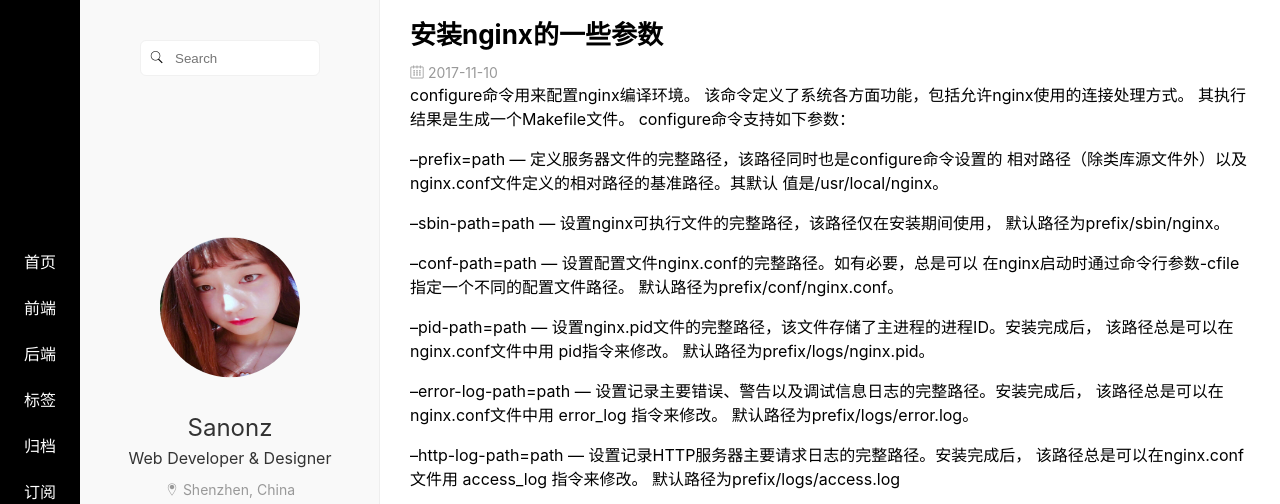
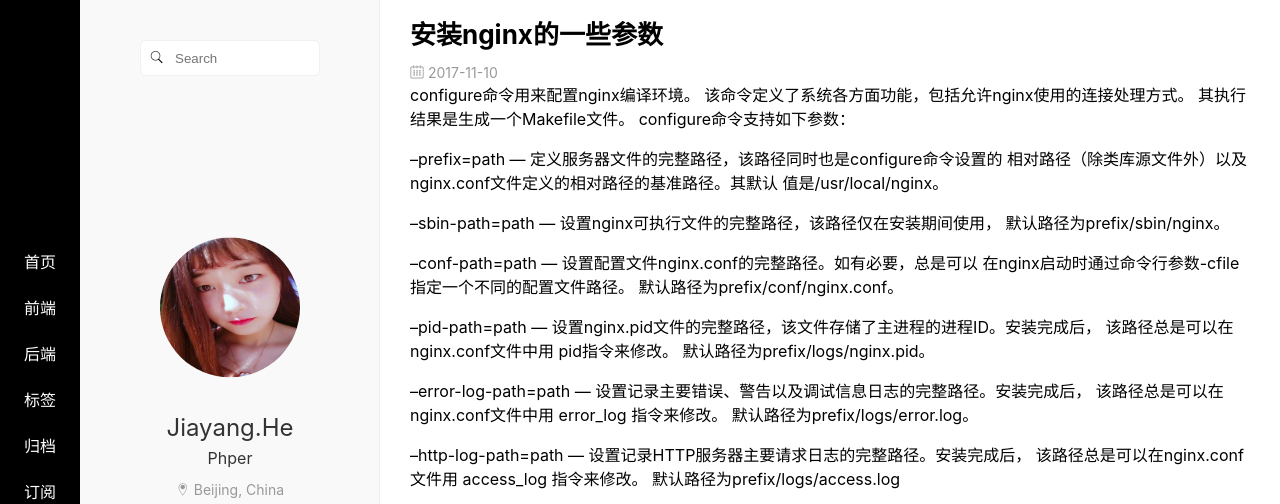
Before and after one commit to hejiayang/hejiayang.github.io, a plain HTML site: page 2017/11/10/安装nginx的一些参数/index.html in a window 1280 px wide. Shown: the top 504 px of the page. Drawn offline with nearby package versions, Linux system fonts and the light colour scheme; a script that the page names is missing; files whose address does not match are found by name.

Commit message:
Site updated: 2017-11-13 11:20:38

```diff
--- a/2017/11/10/安装nginx的一些参数/index.html
+++ b/2017/11/10/安装nginx的一些参数/index.html
@@ -92,11 +92,11 @@
                     <img src="/images/avatar.jpg" title="Sanonz">
                 </a>
             </div>
-            <div class="author-name">Sanonz</div>
-            <div class="author-work">Web Developer &amp; Designer</div>
+            <div class="author-name">Jiayang.He</div>
+            <div class="author-work">Phper</div>
             <div class="author-location">
                 <i class="icon-location vm"></i>
-                <span class="vm">Shenzhen, China</span>
+                <span class="vm">Beijing, China</span>
             </div>
             <div class="author-thread-wrap">
                 <div class="author-threads clearfix">
@@ -187,7 +187,7 @@
 
 </div>
         <footer class="footer">
-    Propulsé by <a href="http://hexo.io/" target="_blank">Hexo</a>, Theme by <a href="https://github.com/sanonz/concise/" target="_blank">Concise</a>
+    Powered by <a href="http://hexo.io/" target="_blank">Hexo</a>, Theme by <a href="https://github.com/sanonz/concise/" target="_blank">Concise</a>
 </footer>
     </div>
 
```
Also changed, not shown: 2017/11/11/nginx-如何解析一个请求/index.html (+4 -4 lines), archives/2017/11/index.html (+4 -4 lines), archives/2017/index.html (+4 -4 lines), archives/index.html (+4 -4 lines), index.html (+4 -4 lines).
